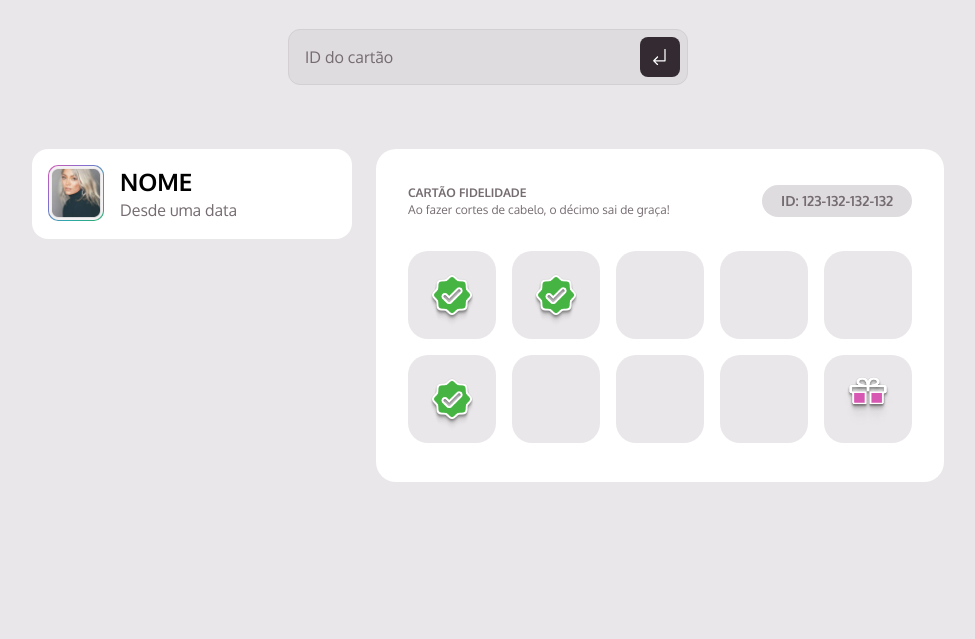
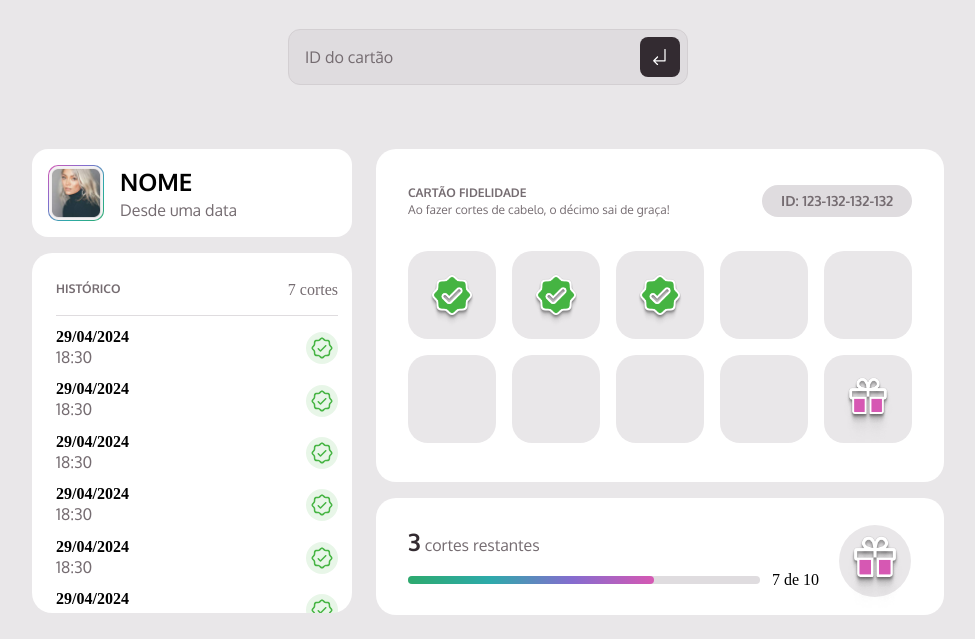
Before and after one commit to andre-trombetta/MembersClub, a website built with webpack: page index.html in a window 1280 px wide. Shown: the part 123-762 px from the top of the page, without its empty margins (152-1127 px from the left). Built offline with nearby package versions, Linux system fonts and the light colour scheme.

Commit message:
log done

```diff
--- a/index.html
+++ b/index.html
@@ -65,8 +65,74 @@
         </div>
       </div>
     </div>
-    <div class="progress"></div>
-    <div class="log"></div>
+    <div class="progress">
+      <div class="remaining">
+        <div class="progdescription">
+          <strong>3</strong>
+          <span>cortes restantes</span>
+        </div>
+        <div class="progressbar">
+          <div class="progressimgbg">
+            <div class="progressimg"></div>
+          </div>
+          <div class="progressdesc">
+            7 de 10
+          </div>
+        </div>
+      </div>
+      <div class="progressicon">
+        <img src="src/assets/PinGift.png" alt="">
+      </div>
+    </div>
+    <div class="log">
+      <div class="logtitle">
+        <span>HISTÓRICO</span><span class="cutsdone">7 cortes</span>
+      </div>
+      <div class="cutslist">
+        <div class="cutitem">
+          <div>
+            <strong>29/04/2024</strong><br><span>18:30</span>
+          </div>
+            <img src="src/assets/checkhist.svg" alt="">
+        </div>
+        <div class="cutitem">
+          <div>
+            <strong>29/04/2024</strong><br><span>18:30</span>
+          </div>
+            <img src="src/assets/checkhist.svg" alt="">
+        </div>
+        <div class="cutitem">
+          <div>
+            <strong>29/04/2024</strong><br><span>18:30</span>
+          </div>
+            <img src="src/assets/checkhist.svg" alt="">
+        </div>
+        <div class="cutitem">
+          <div>
+            <strong>29/04/2024</strong><br><span>18:30</span>
+          </div>
+            <img src="src/assets/checkhist.svg" alt="">
+        </div>
+        <div class="cutitem">
+          <div>
+            <strong>29/04/2024</strong><br><span>18:30</span>
+          </div>
+            <img src="src/assets/checkhist.svg" alt="">
+        </div>
+        <div class="cutitem">
+          <div>
+            <strong>29/04/2024</strong><br><span>18:30</span>
+          </div>
+            <img src="src/assets/checkhist.svg" alt="">
+        </div>
+        <div class="cutitem">
+          <div>
+            <strong>29/04/2024</strong><br><span>18:30</span>
+          </div>
+            <img src="src/assets/checkhist.svg" alt="">
+        </div>
+      </div>
+    </div>
   </div>
 </body>
 </html>
--- a/src/main.js
+++ b/src/main.js
@@ -9,3 +9,5 @@ import "./styles/header.css"
 import "./styles/profile.css"
 import "./styles/main.css"
 import "./styles/card.css"
+import "./styles/progress.css"
+import "./styles/log.css"
--- a/src/styles/card.css
+++ b/src/styles/card.css
@@ -1,6 +1,5 @@
 .card{
-  /* display: flex-box; */
-  grid-area: "card";
+  grid-area: card;
 
   margin-top: 4rem;
 
@@ -19,9 +18,6 @@
     margin-top: 2.25rem;
     margin-left: 2rem;
     margin-right: 2rem;
-
-    /* width: 19.125rem;
-    height: 2.5rem; */
 
     & .carddescription{
       font: var(--fw-bold) var(--fs-xs)/1.4 var(--ff-sans);
@@ -57,7 +53,8 @@
     /* border: 1px solid red; */
 
     display: grid;
-    grid: repeat(2, 5.5rem) / auto-flow 5.5rem;
+    /* grid: repeat(2, 5.5rem) / auto-flow 5.5rem; */
+    grid-template-columns: 1fr 1fr 1fr 1fr 1fr;
 
     gap: 1rem 1rem;
 
@@ -80,9 +77,14 @@
 
       background-color: var(--gray-200);
 
+
+
       & img{
-        width: 4rem;
-        height: 4rem;
+        max-width: 4rem;
+      }
+
+      &:nth-child(10) img{
+          transform: translateY(.5rem);
       }
     }
   }
--- a/src/styles/global.css
+++ b/src/styles/global.css
@@ -29,6 +29,26 @@
   --fs-xs: .75rem;
 }
 
+::-webkit-scrollbar {
+  width: 0.5rem;
+
+
+}
+
+::-webkit-scrollbar-track {
+  background-color: transparent;
+}
+
+::-webkit-scrollbar-thumb {
+  background: var(--gray-300);
+  border-radius: 62.4375rem;
+  overflow: hidden;
+}
+
+::-webkit-scrollbar:horizontal{
+  display: none;
+}
+
 html{
   background-color: var(--gray-200);
 }
--- /dev/null
+++ b/src/styles/log.css
@@ -0,0 +1,54 @@
+.log{
+  grid-area: log;
+
+  width: 20rem;
+  height: 22.5rem;
+
+  background-color: white;
+
+  border-radius: 1.25rem;
+
+  overflow: scroll;
+
+  & .logtitle{
+    display: flex;
+
+    margin-top: 1.75rem;
+    margin-left: 1.5rem;
+    margin-right: 0.875rem;
+    justify-content: space-between;
+
+    color: var(--gray-500);
+
+    & span:nth-child(1){
+      font: var(--fw-bold) var(--fs-xs)/1.4 var(--ff-sans);
+    }
+    & span:nth-child(2){
+      font: var(--fw-regular) var(--fs-xs)/1.4 var(--ff-sans);
+    }
+  }
+
+  & .cutslist{
+    display: grid;
+
+
+    gap: 0.75rem;
+
+    margin-top: 1rem;
+    margin-left: 1.5rem;
+    margin-right: 0.875rem;
+
+    padding-top: 0.75rem;
+
+
+
+    border-top: 1px solid var(--gray-300);
+    & .cutitem{
+      display: flex;
+
+      justify-content: space-between;
+      align-items: center;
+
+    }
+  }
+}
--- a/src/styles/main.css
+++ b/src/styles/main.css
@@ -3,13 +3,12 @@
   grid-template-areas:
   "profile card"
   "log card"
-  "log card"
-  "log progress"
-  ;
+  "log progress";
+
+  justify-content: center;
+
+  gap: 1rem 1.5rem;
 
 
-  gap: 1.5rem;
 
-
-  justify-content: center;
 }
--- a/src/styles/profile.css
+++ b/src/styles/profile.css
@@ -1,16 +1,15 @@
 .profile {
-  grid-area: "profile";
+  grid-area: profile;
   display: flex;
   gap: 1rem;
 
-  align-items:flex-start;
 
   border-radius: 1rem;
 
   background-color: white;
 
-  width: 20rem;
-  height: 5.625rem;
+  max-width: 20rem;
+  max-height: 5.625rem;
 
   margin-top: 4rem;
 
--- /dev/null
+++ b/src/styles/progress.css
@@ -0,0 +1,64 @@
+.progress{
+  grid-area: progress;
+
+  display: flex;
+
+  padding: 1.6875rem 2rem;
+
+  width: 35.5rem;
+  height: 7.3125rem;
+
+  background-color: white;
+
+  border-radius: 1.25rem;
+
+  gap: 1.25rem;
+
+  & .progdescription{
+    font: var(--fw-base) var(--fs-base)/1.4 var(--ff-sans);
+    color: var(--gray-500);
+    & strong{
+      font: var(--fw-bold) var(--fs-xl)/1.4 var(--ff-sans);
+      color: var(--gray-700);
+    }
+  }
+
+  & .progressbar{
+    display: flex;
+    align-items: center;
+    gap:0.75rem;
+    margin-top: 0.75rem;
+    & .progressimgbg{
+      width: 22rem;
+      height: 0.5rem;
+      background-color: var(--gray-300);
+      border-radius: 62.5rem;
+
+      & .progressimg{
+        width: 15.4rem;
+        height: 0.5rem;
+        background: linear-gradient(90deg, #2DAA6E 0%, #2DAAAA 33.33%, #856CCF 66.67%, #D658B3 100%);
+        border-radius: 62.5rem;
+      }
+    }
+  }
+
+  & .progressicon{
+    display: flex;
+
+    background-color: var(--gray-200);
+
+    border-radius: 62.4375rem;
+
+    justify-content: center;
+    align-items: center;
+
+    width: 4.5rem;
+    height: 4.5rem;
+    & img{
+      max-width: 4.5rem;
+
+      transform: translateY(0.5rem);
+    }
+  }
+}
```
